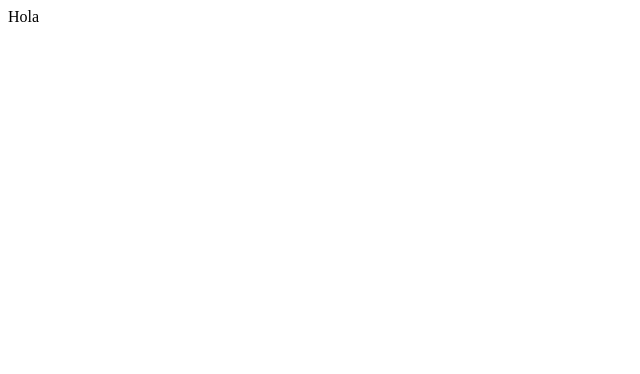
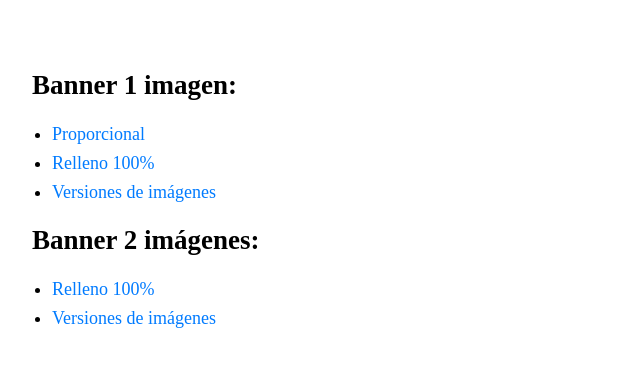
Before and after one commit to heyNata/perla, a plain HTML site: page index.html in a window 1280 px wide. Shown: the whole page, without its empty margins (0-640 px from the left). Drawn offline with Linux system fonts and the light colour scheme.

Commit message:
Add files via upload

```diff
--- a/index.html
+++ b/index.html
@@ -1,9 +1,56 @@
 <!DOCTYPE html>
 <html lang="es">
 <head>
-  <meta charset="UTF-8">
-  <meta name="viewport" content="width=device-width, initial-scale=1">
-  <title>Banner Promo</title>
-  Hola
+    <meta charset="UTF-8">
+    <meta name="viewport" content="width=device-width, initial-scale=1.0">
+    <title>Enlaces de Banners</title>
+    <style>
+        body {
+            font-size: 18px; /* Establece el tamaño de la fuente del cuerpo del texto */
+        }
+
+        .info-block {
+            background-color: #fff;
+            border-radius: 2px;
+            padding: 24px;
+            margin-top: 24px;
+        }
+
+        .info-block ul {
+            list-style-type: disc; /* Añade bullets a la lista */
+            padding-left: 20px; /* Añade un poco de espacio para los bullets */
+        }
+
+        .info-block li {
+            margin-bottom: 0.5rem;
+        }
+
+        .info-block a {
+            color: #007bff; /* Color de enlace predeterminado de Bootstrap */
+            text-decoration: none;
+        }
+
+        .info-block a:hover {
+            text-decoration: underline;
+        }
+    </style>
+</head>
+<body>
+
+    <div class="info-block mt-4">
+        <h2>Banner 1 imagen:</h2>
+        <ul>
+            <li><a href="proporcional.html">Proporcional</a></li>
+            <li><a href="relleno-imagen.html">Relleno 100%</a></li>
+            <li><a href="versiones-img/versiones-img.html">Versiones de imágenes</a></li>
+        </ul>
+
+        <h2>Banner 2 imágenes:</h2>
+        <ul>
+            <li><a href="Banner 2 imgs/2imgs.html">Relleno 100%</a></li>
+            <li><a href="Banner 2 imgs/00-versiones-imgs/versiones-imgs.html">Versiones de imágenes</a></li>
+        </ul>
+    </div>
+
 </body>
 </html>
```
